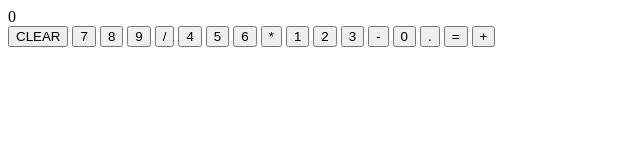
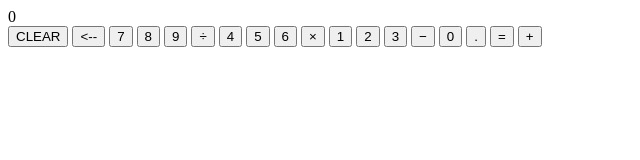
Before and after one commit to MohammedF02/TOP_Calculator, a plain HTML site: page index.html in a window 1280 px wide. Shown: the whole page, without its empty margins (0-640 px from the left). Drawn offline with Linux system fonts and the light colour scheme.

Commit message:
Update the HTML

```diff
--- a/index.html
+++ b/index.html
@@ -6,6 +6,7 @@
     <meta name="viewport" content="width=device-width, initial-scale=1.0">
     <title>Calculator</title>
     <script src="app.js"></script>
+    <link rel="stylesheet" href="style.css">
 </head>
 <body>
     <main>
@@ -15,21 +16,22 @@
                 <div class="current" id="currentOperation">0</div>
             </div>
             <div class="buttons">
-                <button id="clear">CLEAR</button>
+                <button class="spans" id="clear">CLEAR</button>
+                <button class="spans" id="backspace"><--</button>
                 <button class="btn" data-number>7</button>
                 <button class="btn" data-number>8</button>
                 <button class="btn" data-number>9</button>
-                <button class="btn" data-operator>/</button>
+                <button class="btn" data-operator>÷</button>
 
                 <button class="btn" data-number>4</button>
                 <button class="btn" data-number>5</button>
                 <button class="btn" data-number>6</button>
-                <button class="btn" data-operator>*</button>
+                <button class="btn" data-operator>×</button>
 
                 <button class="btn" data-number>1</button>
                 <button class="btn" data-number>2</button>
                 <button class="btn" data-number>3</button>
-                <button class="btn" data-operator>-</button>
+                <button class="btn" data-operator>−</button>
 
                 <button class="btn" data-number>0</button>
                 <button class="btn" id="dotButton">.</button>
```
